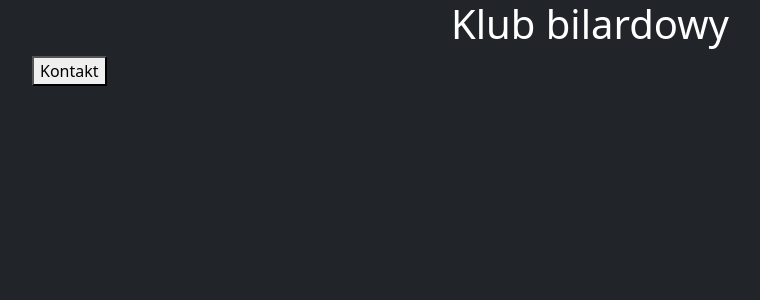
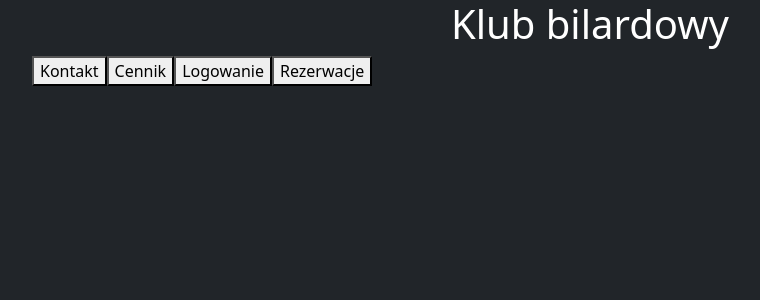
Before and after one commit to K4CP3RR0/KlubBilardowy, a React (Vite) app: page / in a window 1280 px wide. Shown: the top 300 px of the page, without its empty margins (50-810 px from the left). Built offline with nearby package versions, Linux system fonts and the light colour scheme.

Commit message:
Dodanie kolejnych ścieżek

```diff
--- a/src/App.tsx
+++ b/src/App.tsx
@@ -11,6 +11,15 @@ function App() {
           <Link to="/kontakt">
               <button>Kontakt</button>
           </Link>
+          <Link to="/cennik">
+              <button>Cennik</button>
+          </Link>
+          <Link to="/logowanie">
+              <button>Logowanie</button>
+          </Link>
+          <Link to="/rezerwacje">
+              <button>Rezerwacje</button>
+          </Link>
         </div>
   )
 }
--- a/src/main.tsx
+++ b/src/main.tsx
@@ -3,6 +3,9 @@ import { createRoot } from 'react-dom/client'
 import App from './App.tsx'
 import { BrowserRouter, Routes, Route } from "react-router-dom";
 import Kontakt from "./Kontakt.tsx";
+import Cennik from "./Cennik.tsx";
+import Logowanie from "./Logowanie.tsx";
+import Rezerwacje from "./Rezerwacje.tsx";
 
 createRoot(document.getElementById('root')!).render(
   <StrictMode>
@@ -10,6 +13,9 @@ createRoot(document.getElementById('root')!).render(
           <Routes>
               <Route path="/" element={<App />} />
               <Route path="/kontakt" element={<Kontakt/>} />
+              <Route path="/cennik" element={<Cennik/>} />
+              <Route path="/logowanie" element={<Logowanie/>} />
+              <Route path="/rezerwacje" element={<Rezerwacje/>} />
           </Routes>
       </BrowserRouter>
   </StrictMode>,
```
